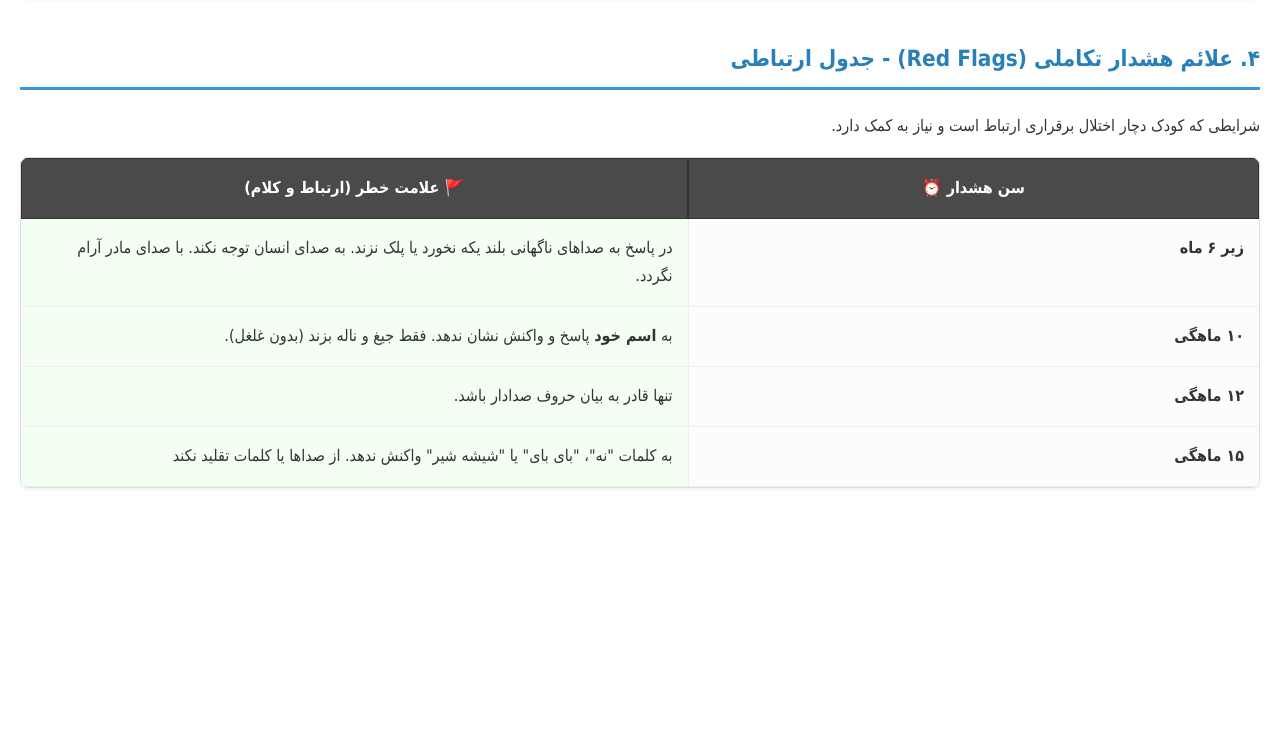
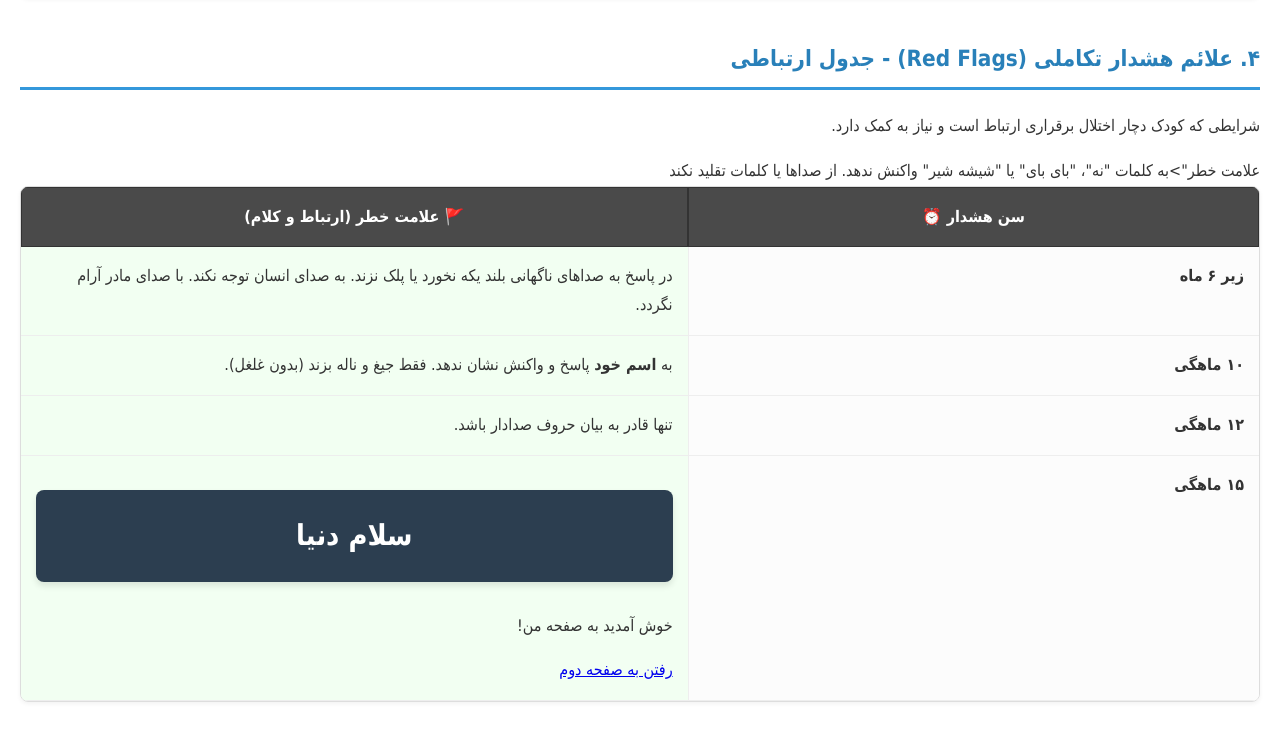
Before and after one commit to aalijani1379-del/ped, a plain HTML site: page index.html in a window 1280 px wide. Shown: the part 3681-4421 px from the top of the page. Before the commit the page ends 4209 px from the top, so only its background shows below. Drawn offline with Linux system fonts and the light colour scheme.

Commit message:
Update index.html

```diff
--- a/index.html
+++ b/index.html
@@ -382,4 +382,20 @@
   </tr>
   <tr>
     <td class="col-1" data-label="سن"><strong>۱۵ ماهگی</strong></td>
-    <td class="col-3" data-label="علامت خطر">به کلمات "نه"، "بای بای" یا "شیشه شیر" واکنش ندهد. از صداها یا کلمات تقلید نکند
+   علامت خطر">به کلمات "نه"، "بای بای" یا "شیشه شیر" واکنش ندهد. از صداها یا کلمات تقلید نکند
+ <td class="col-3" data-label="
+
+   <!DOCTYPE html>
+<html>
+<head>
+  <title>صفحه اصلی</title>
+</head>
+<body>
+  <h1>سلام دنیا</h1>
+  <p>خوش آمدید به صفحه من!</p>
+
+  <!-- لینک به صفحه دوم -->
+  <a href="5.html">رفتن به صفحه دوم</a>
+
+</body>
+</html>
```
